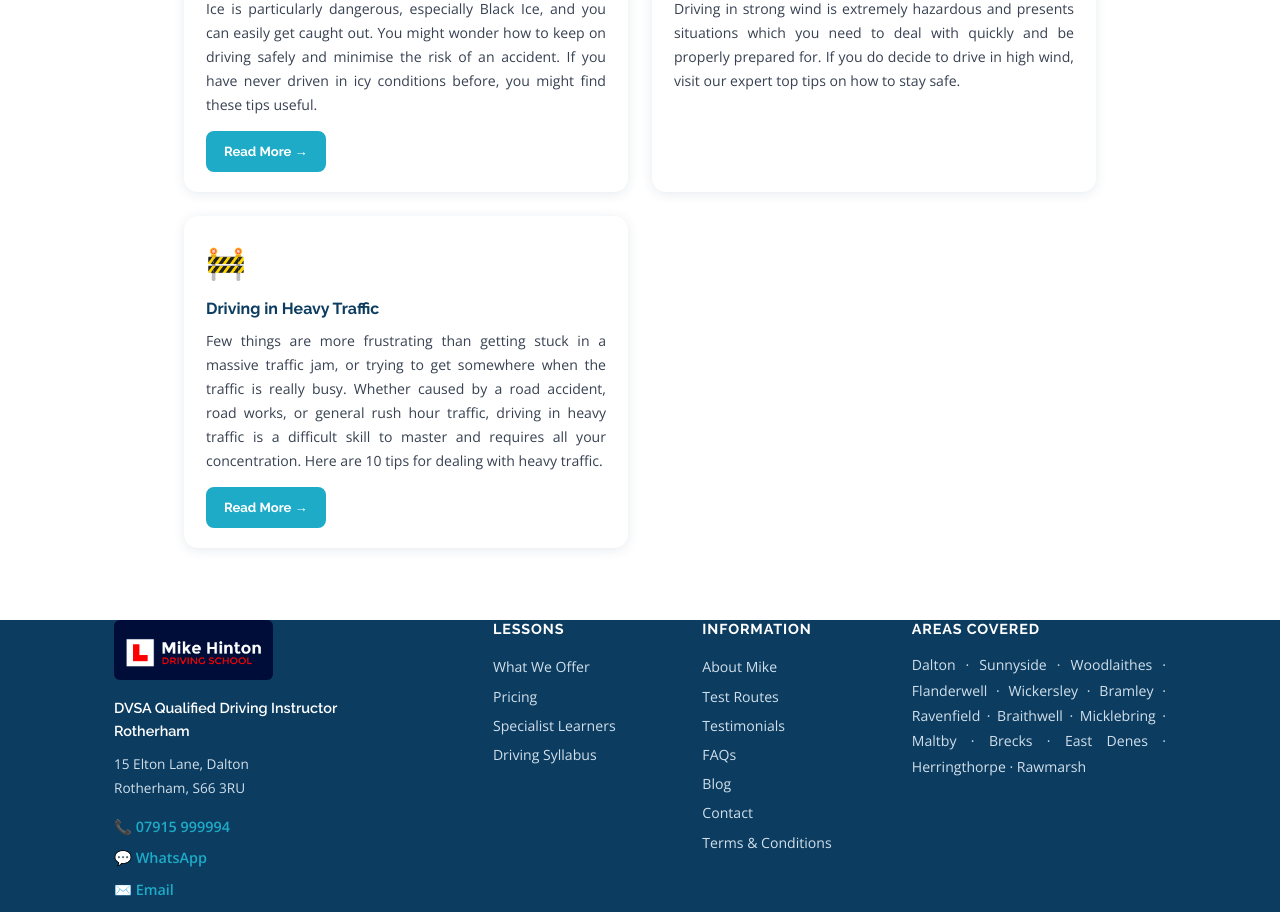
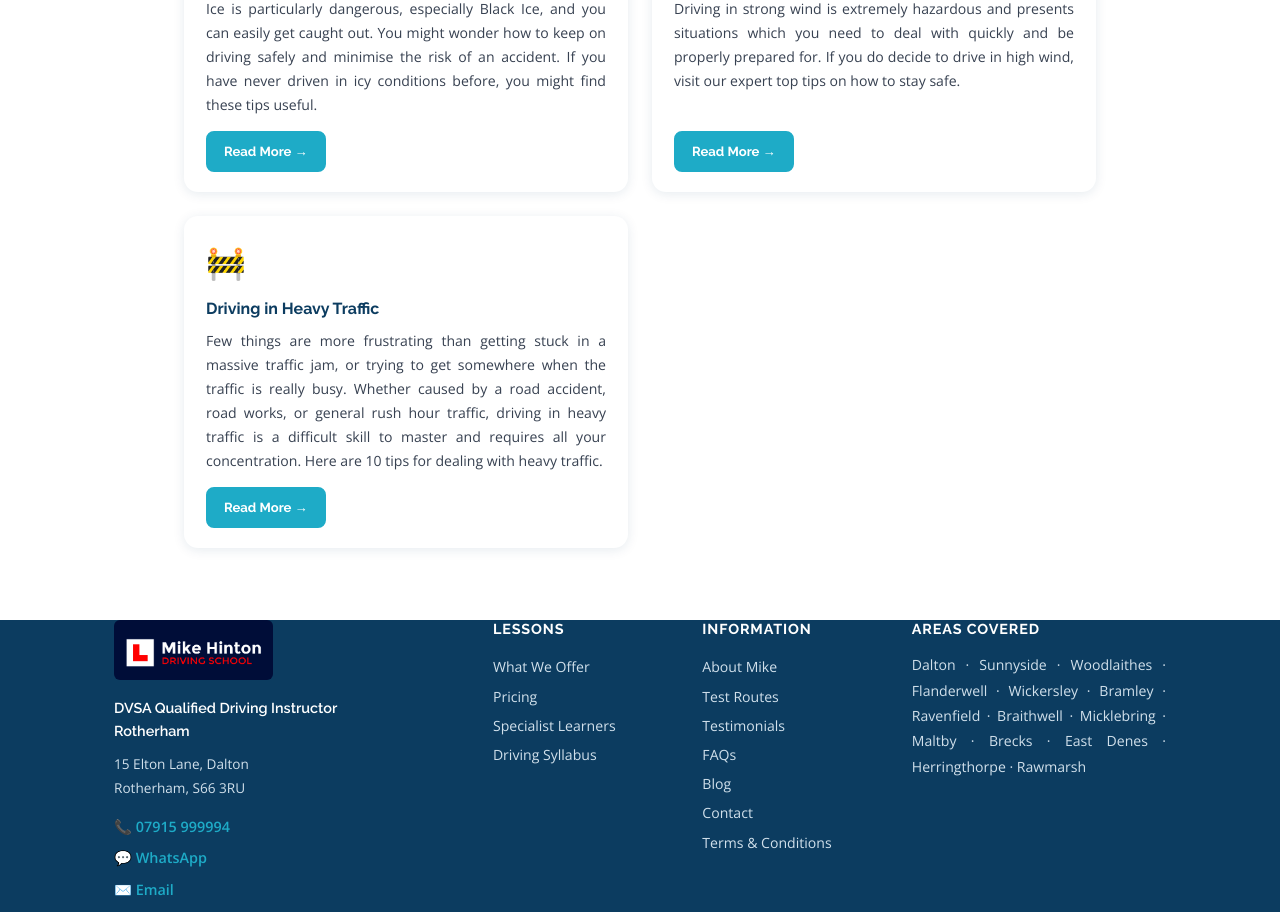
Before and after one commit to mikehinton-wq/mods-website, a React (Vite) app: page /driving-skills in a window 1280 px wide. Shown: the part 1860-2772 px from the top of the page. Built offline with nearby package versions, Linux system fonts and the light colour scheme.

Commit message:
Update site

```diff
--- a/src/pages/DrivingSkills.jsx
+++ b/src/pages/DrivingSkills.jsx
@@ -60,6 +60,7 @@ export default function DrivingSkills() {
       icon: '💨',
       title: 'Driving in High Wind',
       desc: 'Driving in strong wind is extremely hazardous and presents situations which you need to deal with quickly and be properly prepared for. If you do decide to drive in high wind, visit our expert top tips on how to stay safe.',
+      to: '/driving-skills/high-wind',
     },
     {
       icon: '🚧',
```
